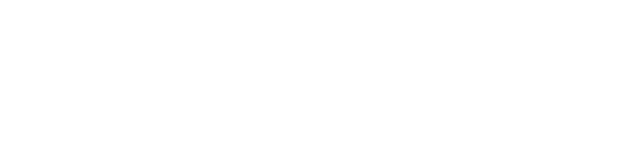
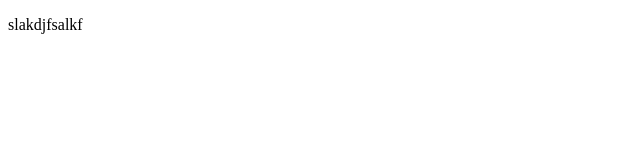
Before and after one commit to Devin-The-Dev/OhMyKeto, a plain HTML site: page index.html in a window 1280 px wide. Shown: the whole page, without its empty margins (0-640 px from the left). Drawn offline with Linux system fonts and the light colour scheme.

Commit message:
first commit

```diff
--- a/index.html
+++ b/index.html
@@ -5,6 +5,7 @@
     <meta name="viewport" content="width=device-width, initial-scale=1.0">
     <meta http-equiv="X-UA-Compatible" content="ie=edge">
     <title>Document</title>
+    <p>slakdjfsalkf</p>
 </head>
 <body>
 
```
